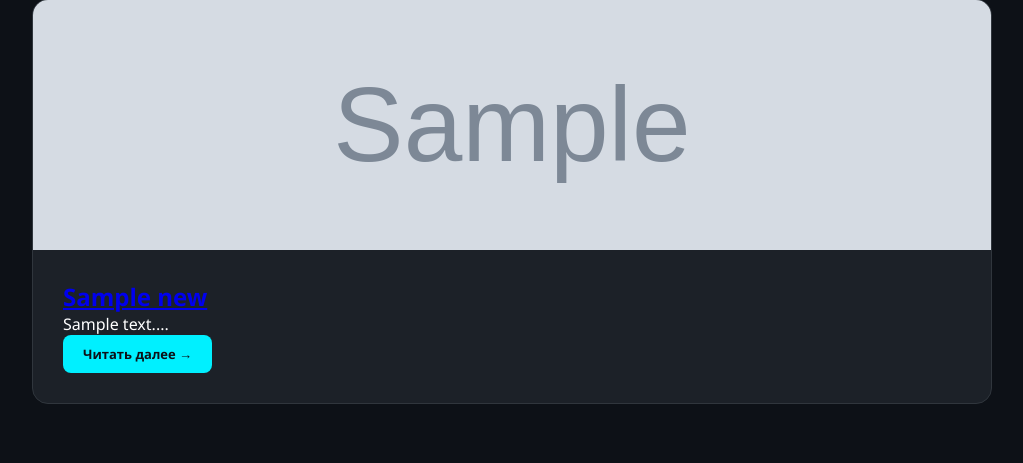
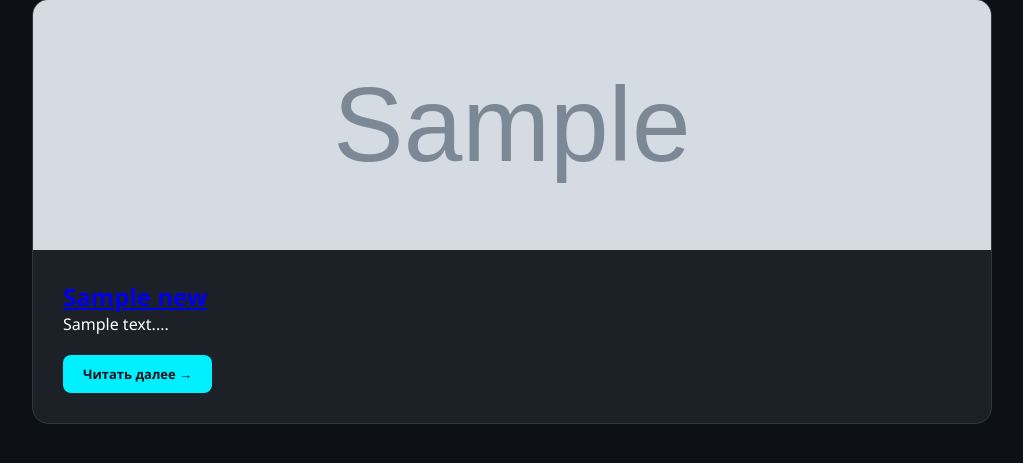
Before and after one commit to Xoma37rus/SiteCyberSport, a FastAPI app: page /news in a window 1280 px wide. Shown: the part 240-703 px from the top of the page, without its empty margins (128-1151 px from the left). Run offline with FastAPI, Linux system fonts and the light colour scheme; tables that the repository leaves empty hold one stand-in row (values such as "Sample post"); grey boxes marked "Sample" are stand-in pictures.

Commit message:
style: добавлен отступ для кнопки 'Читать далее' на странице новостей

```diff
--- a/templates/news.html
+++ b/templates/news.html
@@ -30,7 +30,9 @@
                 <div class="news-feed-content">
                     <h2><a href="/news/{{ news_item.id }}">{{ news_item.title }}</a></h2>
                     <p>{{ news_item.excerpt or news_item.content[:200] }}...</p>
-                    <a href="/news/{{ news_item.id }}" class="btn btn-primary btn-small">Читать далее →</a>
+                    <div style="margin-top: 20px;">
+                        <a href="/news/{{ news_item.id }}" class="btn btn-primary btn-small">Читать далее →</a>
+                    </div>
                 </div>
             </article>
             {% else %}
```
